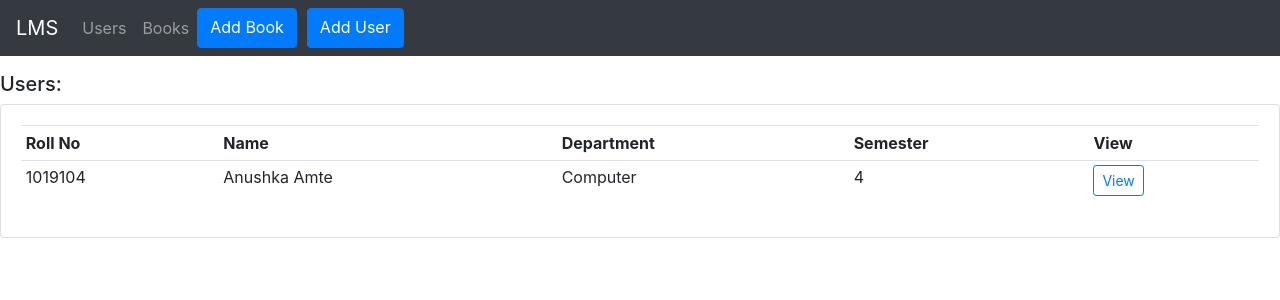
After one commit to AnushkaAmte/LMS, a PHP site: page /users.php in a window 1280 px wide. The commit adds this page. Shown: the top 300 px of the page. Run offline with PHP 8.4, Linux system fonts and the light colour scheme; data comes from the database, SQL or seed files in the repository; some libraries are stand-ins or nearby versions.

Commit message:
added users list

```diff
--- a/navbar.php
+++ b/navbar.php
@@ -10,8 +10,8 @@
     </button>
     <div class="collapse navbar-collapse" id="navbarNavAltMarkup">
         <div class="navbar-nav d-flex justify-content-end">
-            <a class="nav-item nav-link" href="#">Dashboard <span class="sr-only">(current)</span></a>
-            <a class="nav-item nav-link" href="books.php">Books📚</a>
+            <a class="nav-item nav-link" href="users.php">Users <span class="sr-only">(current)</span></a>
+            <a class="nav-item nav-link" href="books.php">Books</a>
             <a class="btn btn-primary" href="add_book.php" role="button">Add Book</a>
             <a class="btn btn-primary" href="add_user.php" role="button" style="margin-left: 10px;">Add User</a>
 
--- /dev/null
+++ b/users.php
@@ -0,0 +1,52 @@
+<?php
+include('db_connect.php');
+
+$get_users = 'SELECT * FROM users';
+$users_data = mysqli_query($conn, $get_users);
+$users = mysqli_fetch_all($users_data, MYSQLI_ASSOC);
+
+mysqli_free_result($users_data);
+mysqli_close($conn);
+//print_r($books);
+?>
+<!DOCTYPE html>
+<html lang="en">
+
+<head>
+    <meta charset="UTF-8">
+    <meta http-equiv="X-UA-Compatible" content="IE=edge">
+    <meta name="viewport" content="width=device-width, initial-scale=1.0">
+</head>
+
+<body>
+    <?php include('navbar.php'); ?>
+
+    <div class="row">
+        <div class="col">
+            <h5>Users:</h5>
+
+            <div class="card card-body">
+                <table class="table table-sm">
+                    <tr>
+                        <th>Roll No</th>
+                        <th>Name</th>
+                        <th>Department</th>
+                        <th>Semester</th>
+                        <th>View</th>
+                    </tr>
+                    <?php foreach ($users as $user) : ?>
+                        <tr>
+                            <td><?php echo htmlspecialchars($user['roll_no']); ?></td>
+                            <td><?php echo htmlspecialchars($user['user_name']); ?></td>
+                            <td><?php echo htmlspecialchars($user['department']); ?></td>
+                            <td><?php echo htmlspecialchars($user['semester']); ?></td>
+                            <!-- add dues -->
+                            <td><a href="" class="btn btn-sm btn-outline-primary">View</a></td>
+                        </tr>
+                    <?php endforeach; ?>
+                </table>
+            </div>
+        </div>
+</body>
+
+</html>
```
